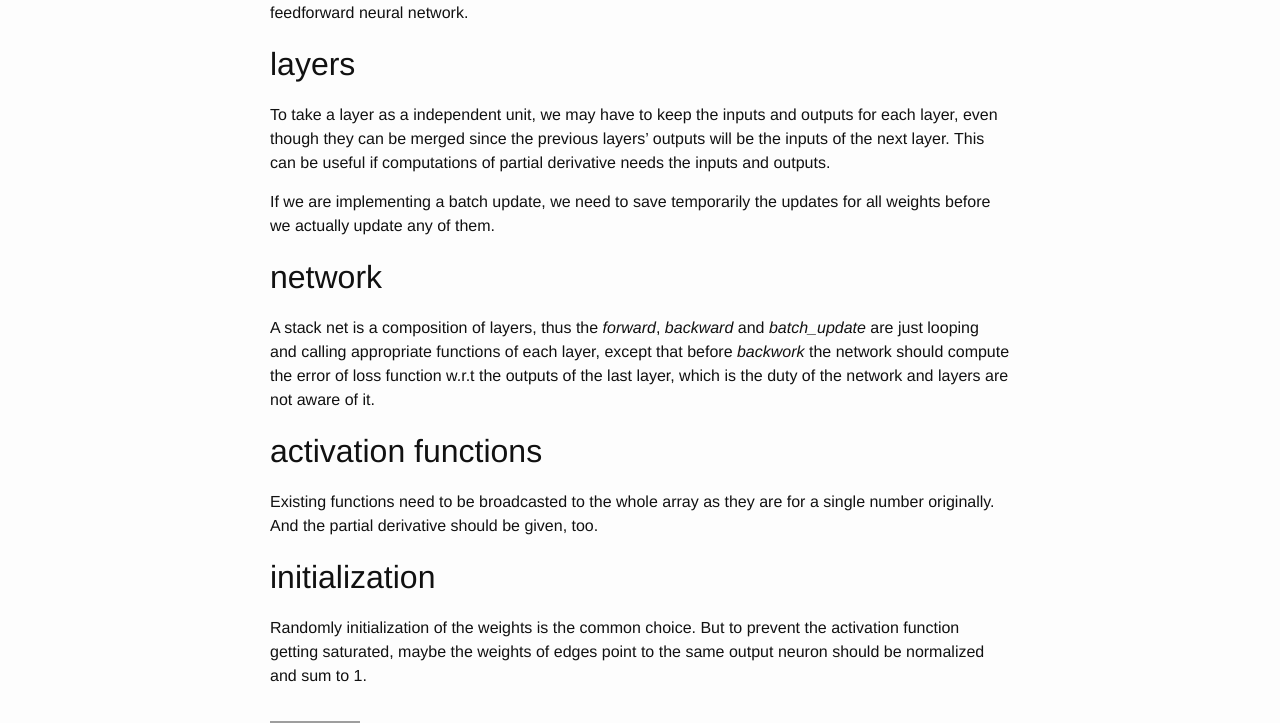
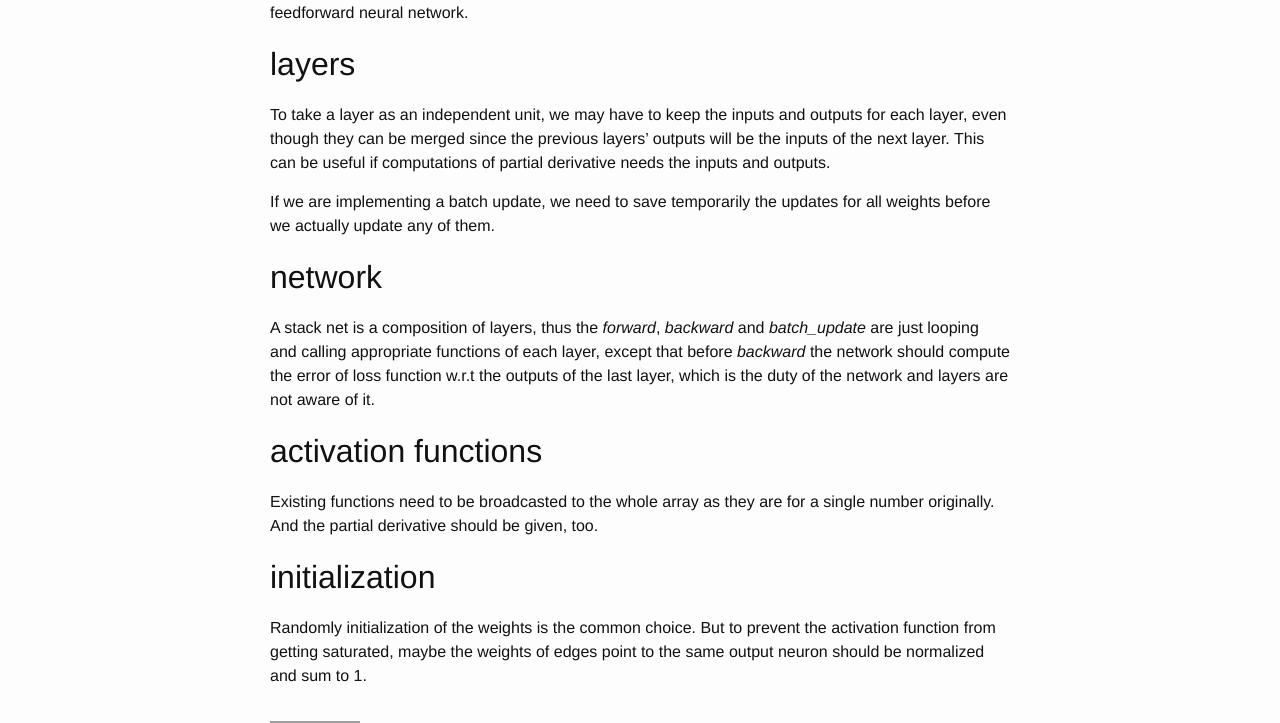
Before and after one commit to zxteloiv/zxteloiv.github.io, a Jekyll site: the page built from _posts/2016-05-22-implement-a-neural-network-from-scratch.md, in a window 1280 px wide. Shown: the part 580-1303 px from the top of the page. Built offline with Jekyll 4.4.1, drawn with Linux system fonts in a browser that asks for light colours; comment, search, counter and statistics services are not loaded; grey boxes are pictures that could not be loaded.

Commit message:
fix typos

```diff
--- a/_posts/2016-05-22-implement-a-neural-network-from-scratch.md
+++ b/_posts/2016-05-22-implement-a-neural-network-from-scratch.md
@@ -21,13 +21,13 @@
 
 ## layers
 
-To take a layer as a independent unit, we may have to keep the inputs and outputs for each layer, even though they can be merged since the previous layers' outputs will be the inputs of the next layer. This can be useful if computations of partial derivative needs the inputs and outputs.
+To take a layer as an independent unit, we may have to keep the inputs and outputs for each layer, even though they can be merged since the previous layers' outputs will be the inputs of the next layer. This can be useful if computations of partial derivative needs the inputs and outputs.
 
 If we are implementing a batch update, we need to save temporarily the updates for all weights before we actually update any of them.
 
 ## network
 
-A stack net is a composition of layers, thus the *forward*, *backward* and *batch_update* are just looping and calling appropriate functions of each layer, except that before *backwork* the network should compute the error of loss function w.r.t the outputs of the last layer, which is the duty of the network and layers are not aware of it.
+A stack net is a composition of layers, thus the *forward*, *backward* and *batch_update* are just looping and calling appropriate functions of each layer, except that before *backward* the network should compute the error of loss function w.r.t the outputs of the last layer, which is the duty of the network and layers are not aware of it.
 
 ## activation functions
 
@@ -35,4 +35,4 @@
 
 ## initialization
 
-Randomly initialization of the weights is the common choice. But to prevent the activation function getting saturated, maybe the weights of edges point to the same output neuron should be normalized and sum to 1.
+Randomly initialization of the weights is the common choice. But to prevent the activation function from getting saturated, maybe the weights of edges point to the same output neuron should be normalized and sum to 1.
```
